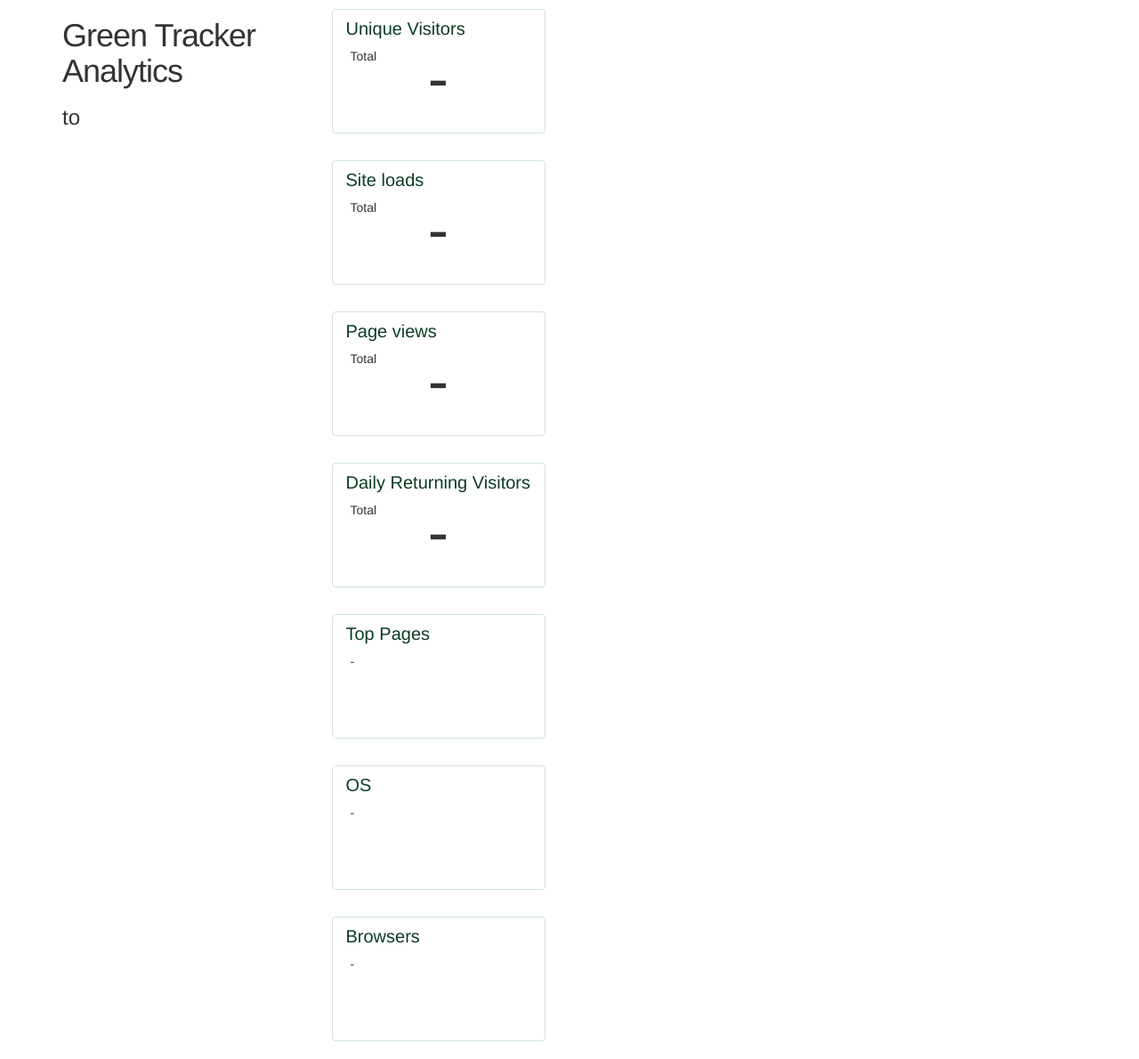
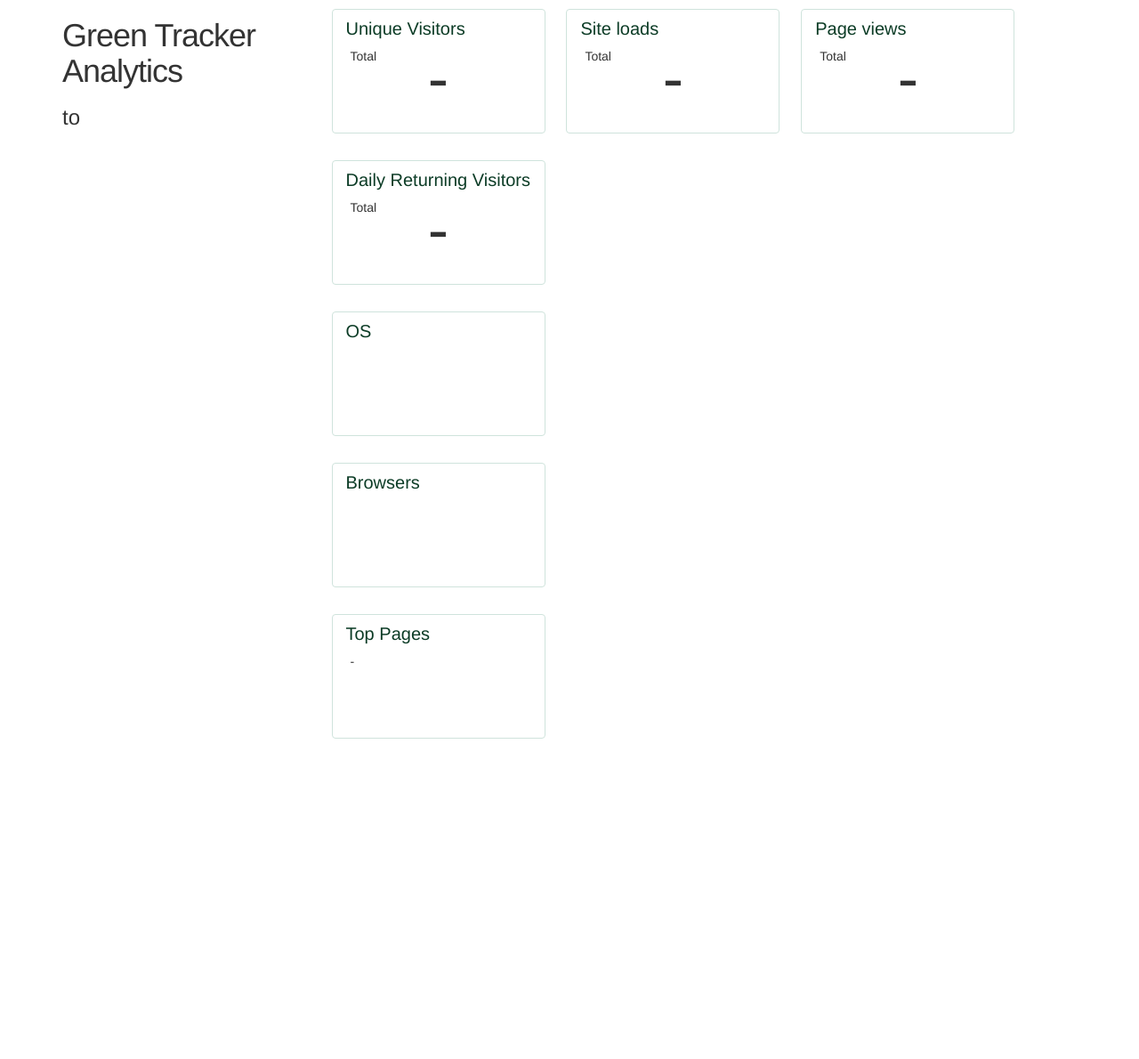
Before and after one commit to cliqz-oss/green-analytics, a Python web app: template web/templates/dashboard.html in a window 1280 px wide. Shown: the whole page at 89% size. After the commit the page ends 830 px from the top, so only its background shows below. Run offline with Jinja, Linux system fonts and the light colour scheme; the template is opened without the code that fills it, so the values that code supplies are empty.

Commit message:
layout 3 widgets a row

```diff
--- a/web/templates/dashboard.html
+++ b/web/templates/dashboard.html
@@ -42,9 +42,6 @@
             <div class="sparkline" id="1" data-metric="site_uv" style="padding: 0px;"></div>
           </div>
 
-        </div>
-
-        <div class='dashboard-index'>
           <div class="metric has-sparkline">
             <h3>Site loads</h3>
             <div>
@@ -58,7 +55,6 @@
             <div class="sparkline" id="1" data-metric="site_visits" style="padding: 0px;"></div>
           </div>
 
-        <div class='dashboard-index'>
           <div class="metric has-sparkline">
             <h3>Page views</h3>
             <div>
@@ -71,10 +67,6 @@
 
             <div class="sparkline" id="1" data-metric="page_load" style="padding: 0px;"></div>
           </div>
-        </div>
-
-
-        <div class='dashboard-index'>
           <div class="metric has-sparkline">
             <h3>Daily Returning Visitors</h3>
             <div>
@@ -89,23 +81,12 @@
           </div>
         </div>
 
-        <div class='dashboard-index'>
-          <div class="metric has-sparkline">
-            <h3>Top Pages</h3>
-            <div>
-              <div class="tabular"  data-metric="top_pages">
-              -
-              </div>
-            </div>
-          </div>
-        </div>
 
         <div class='dashboard-index'>
           <div class="metric has-sparkline">
             <h3>OS</h3>
             <div>
               <div class="tabular"  data-metric="os">
-              -
               </div>
             </div>
           </div>
@@ -116,6 +97,16 @@
             <h3>Browsers</h3>
             <div>
               <div class="tabular"  data-metric="ua">
+              </div>
+            </div>
+          </div>
+        </div>
+
+        <div class='dashboard-index'>
+          <div class="metric has-sparkline">
+            <h3>Top Pages</h3>
+            <div>
+              <div class="tabular"  data-metric="top_pages">
               -
               </div>
             </div>
```
